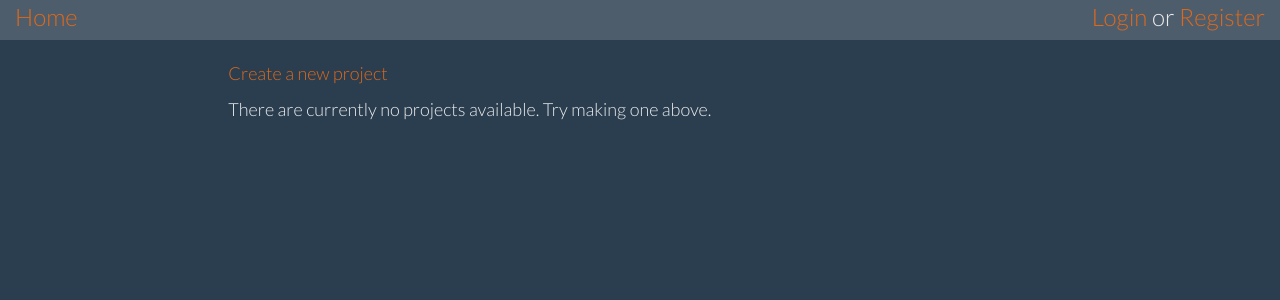
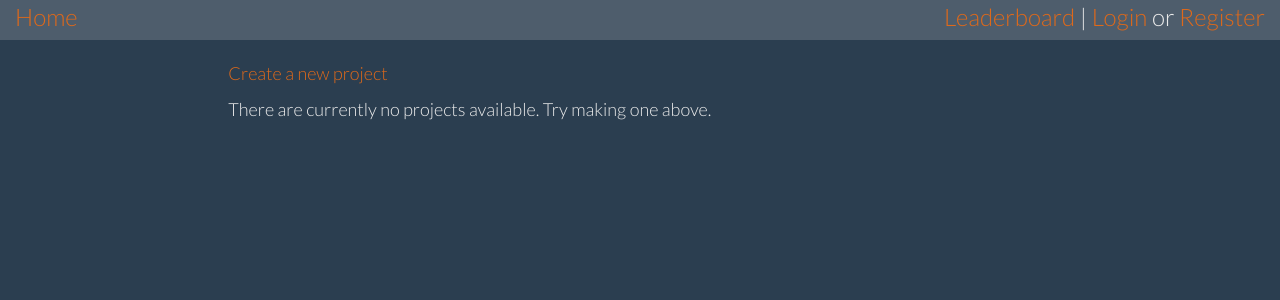
Before and after one commit to ethan-nelson/bartiromo, a Flask app: page /admin/ in a window 1280 px wide. Shown: the top 300 px of the page. Run offline with Flask 2, Linux system fonts and the light colour scheme; data that the repository does not hold is empty; some libraries are stand-ins or nearby versions.

Commit message:
Include leaderboard

```diff
--- a/templates/template.html
+++ b/templates/template.html
@@ -11,6 +11,7 @@
             <a href="/">Home</a>{% if project %} | {{ project['name'] }} {% endif %}
           </div>
           <div class="pull-right">
+            <a href="/leaderboard/">Leaderboard</a> |
             {% if current_user.is_authenticated %}
             Hi <a href="/user/">{{current_user.username }}</a>! <a href="/logout/">Logout</a>
             {% else %}
```
